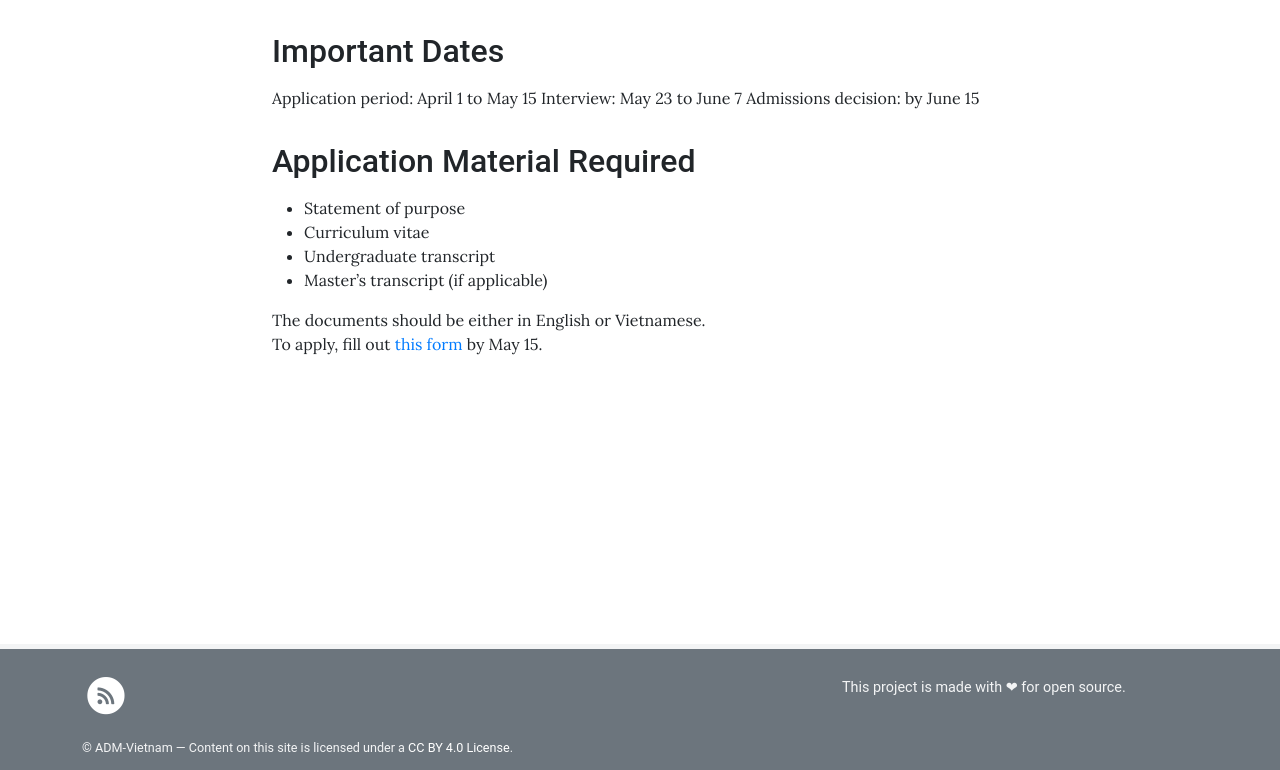
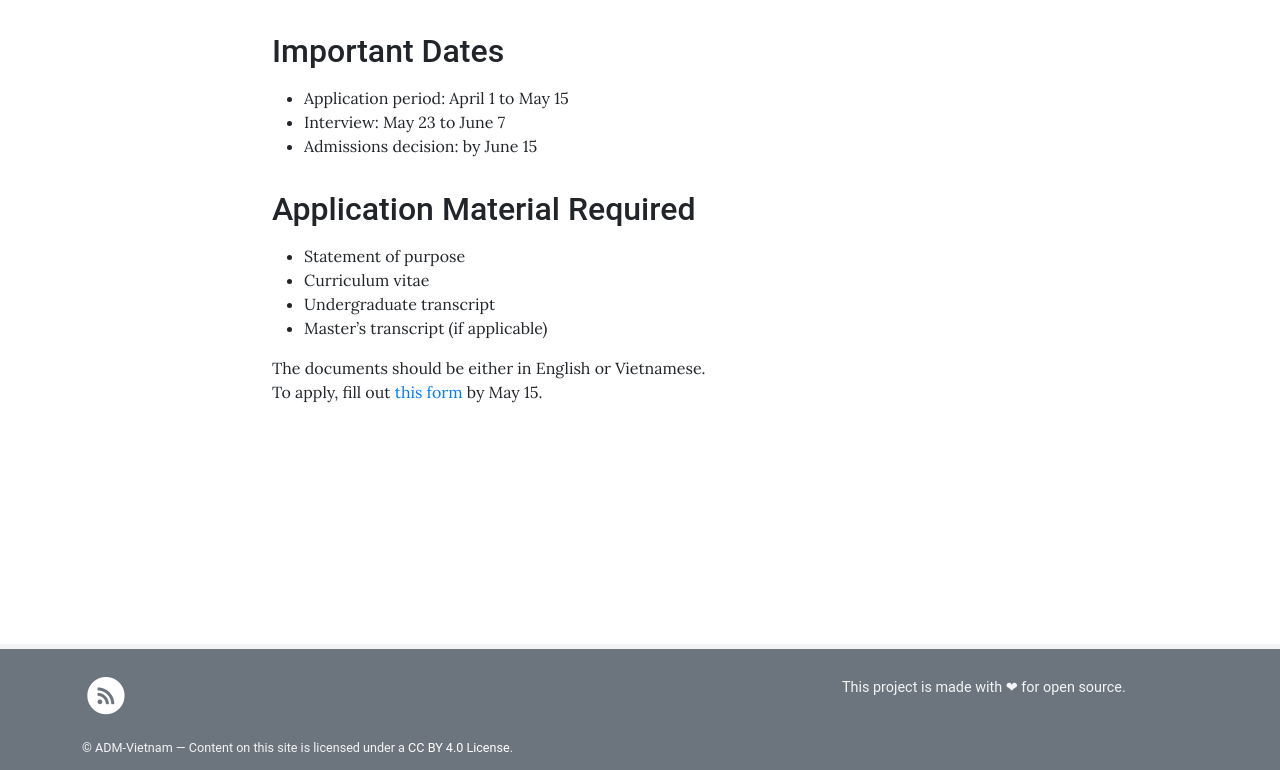
Before and after one commit to adm-vietnam/adm-vietnam.github.io, a Jekyll site: the page built from pages/Apply.md, in a window 1280 px wide. Shown: the part 259-1029 px from the top of the page. Built offline with Jekyll 4.4.1, drawn with Linux system fonts in a browser that asks for light colours.

```diff
--- a/pages/Apply.md
+++ b/pages/Apply.md
@@ -10,9 +10,9 @@ toc: false
 # tags: [tags are reserved for posts so this one will not show up]
 ---
 ## Important Dates
-Application period: April 1 to May 15
-Interview: May 23 to June 7
-Admissions decision: by June 15
+- Application period: April 1 to May 15
+- Interview: May 23 to June 7
+- Admissions decision: by June 15
 
 ## Application Material Required
 - Statement of purpose
```
